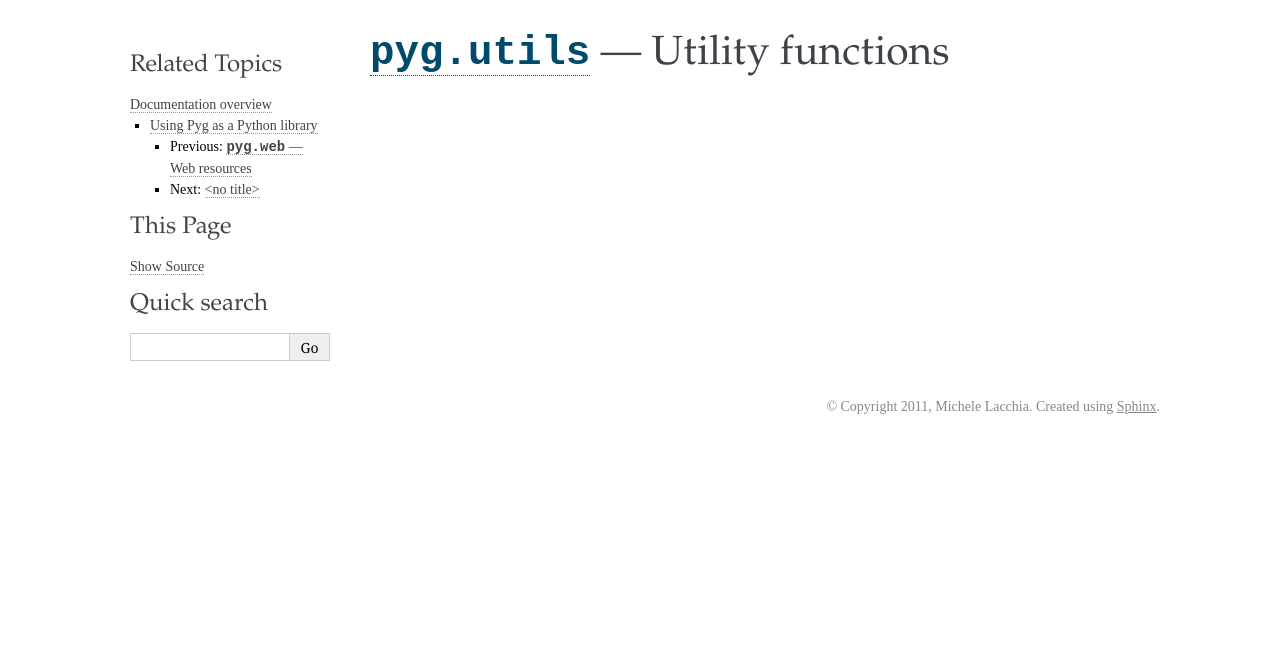
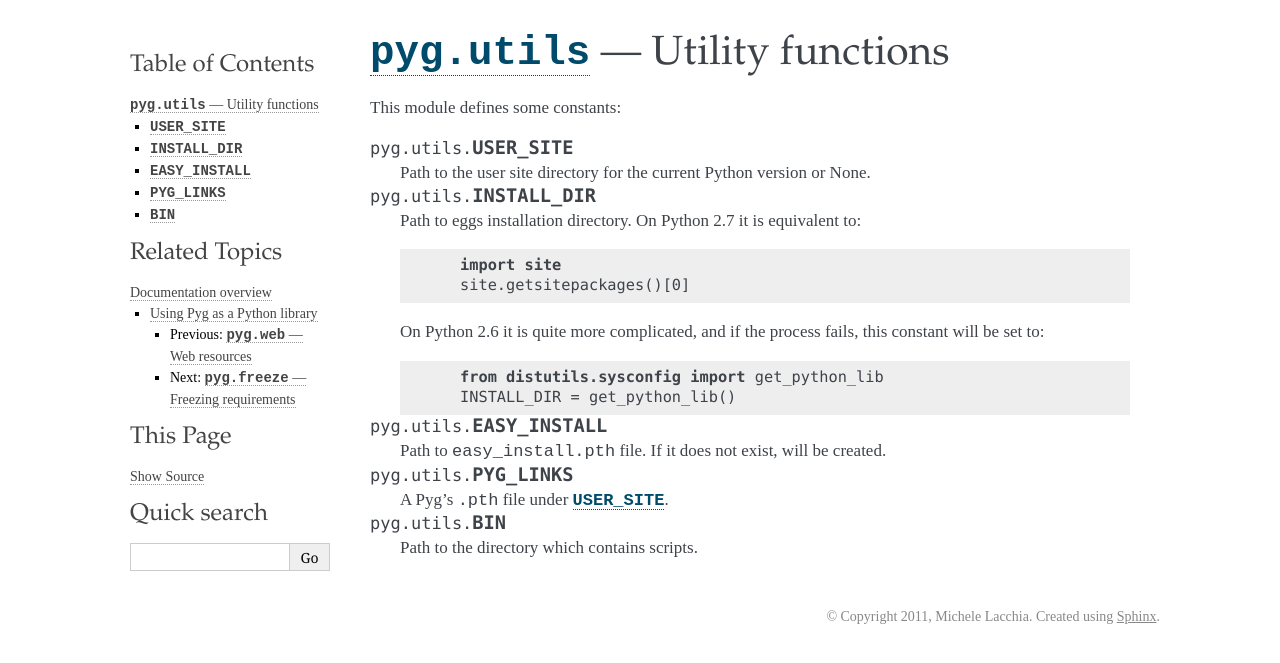
Before and after one commit to rubik/pyg, a Sphinx documentation site: the page built from docs/api/utils.rst, in a window 1280 px wide. Shown: the top 663 px of the page. Built offline with Sphinx 7.4.7, drawn with Linux system fonts in a browser that asks for light colours.

Commit message:
Updated docs

```diff
--- a/docs/_themes/kr/theme.conf
+++ b/docs/_themes/kr/theme.conf
@@ -1,4 +1,3 @@
 [theme]
 inherit = basic
 stylesheet = flasky.css
-pygments_style = monokai
--- a/docs/api/inst.rst
+++ b/docs/api/inst.rst
@@ -6,3 +6,7 @@
 
 .. moduleauthor:: Michele Lacchia <michelelacchia@gmail.com>
 .. sectionauthor:: Michele Lacchia <michelelacchia@gmail.com>
+
+.. class:: Installer(req)
+
+    This object installs packages.
--- a/docs/api/req.rst
+++ b/docs/api/req.rst
@@ -1,8 +1,10 @@
+.. highlight:: python
+
 :mod:`pyg.req` --- :class:`Requirement` objects
 ===============================================
 
 .. module:: pyg.req
-    :synopsis: Requirement objects
+    :synopsis: Requirement object
 
 .. moduleauthor:: Michele Lacchia <michelelacchia@gmail.com>
 .. sectionauthor:: Michele Lacchia <michelelacchia@gmail.com>
--- a/docs/api/utils.rst
+++ b/docs/api/utils.rst
@@ -1,3 +1,5 @@
+.. highlight:: python
+
 :mod:`pyg.utils` --- Utility functions
 ======================================
 
@@ -6,3 +8,34 @@
 
 .. moduleauthor:: Michele Lacchia <michelelacchia@gmail.com>
 .. sectionauthor:: Michele Lacchia <michelelacchia@gmail.com>
+
+
+This module defines some constants:
+
+.. data:: USER_SITE
+
+    Path to the user site directory for the current Python version or None.
+
+.. data:: INSTALL_DIR
+
+    Path to eggs installation directory. On Python 2.7 it is equivalent to::
+
+        import site
+        site.getsitepackages()[0]
+
+    On Python 2.6 it is quite more complicated, and if the process fails, this constant will be set to::
+
+        from distutils.sysconfig import get_python_lib
+        INSTALL_DIR = get_python_lib()
+
+.. data:: EASY_INSTALL
+
+    Path to :file:`easy_install.pth` file. If it does not exist, will be created.
+
+.. data:: PYG_LINKS
+
+    A Pyg's :file:`.pth` file under :data:`USER_SITE`.
+
+.. data:: BIN
+
+    Path to the directory which contains scripts.
--- a/docs/api/web.rst
+++ b/docs/api/web.rst
@@ -1,3 +1,5 @@
+.. highlight:: python
+
 :mod:`pyg.web` --- Web resources
 ================================
 
--- a/docs/conf.py
+++ b/docs/conf.py
@@ -88,7 +88,8 @@
 #show_authors = False
 
 # The name of the Pygments (syntax highlighting) style to use.
-pygments_style = 'monokai'
+pygments_style = 'bw'
+highlight_language = 'console'
 
 # A list of ignored prefixes for module index sorting.
 #modindex_common_prefix = []
```
Also changed, not shown: docs/api/freeze.rst (+10 -0 lines), docs/cmdline.rst (+28 -12 lines), 2 other files.
